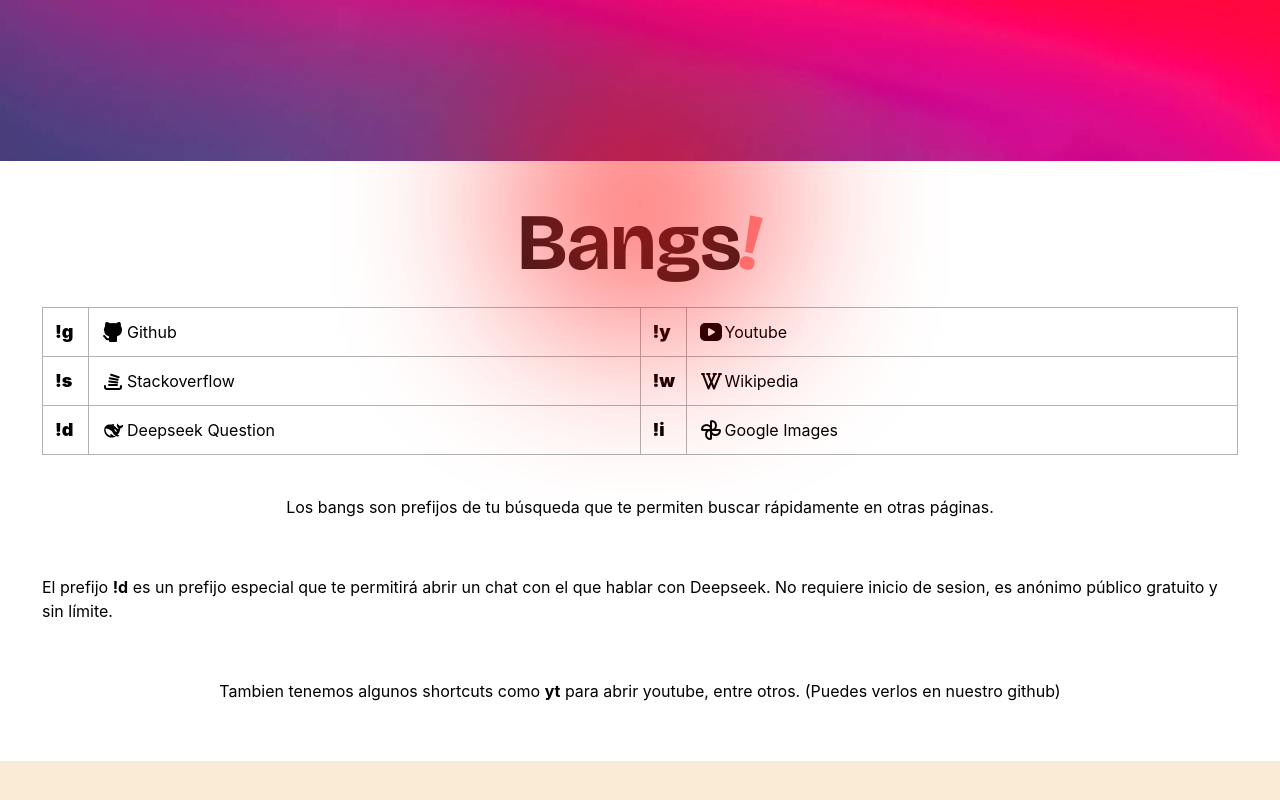
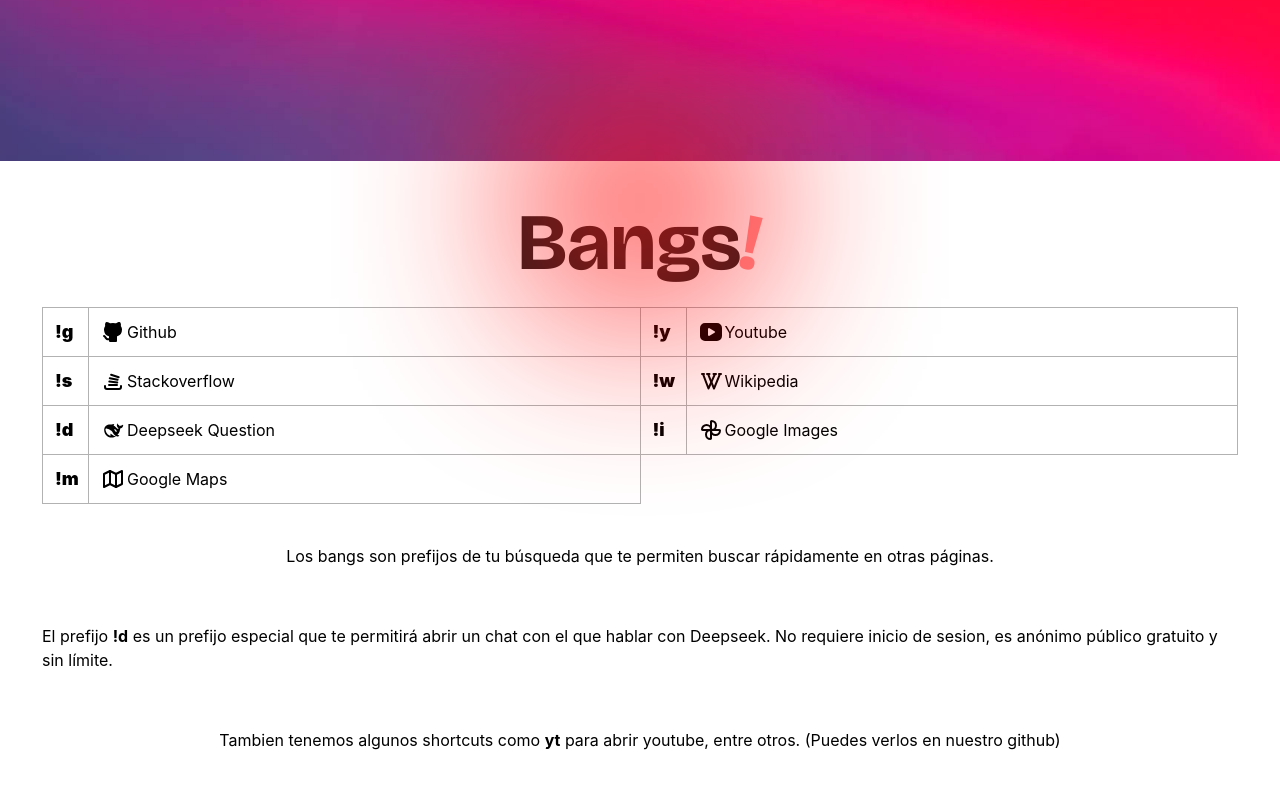
Before and after one commit to pico190/picosx_, a React (Vite) app: page / in a window 1280 px wide. Shown: the part 639-1439 px from the top of the page. Before the commit the page ends 1400 px from the top, so only its background shows below. Built offline with nearby package versions, Linux system fonts and the light colour scheme.

Commit message:
Add Google Maps Search Bang

```diff
--- a/src/bangs.js
+++ b/src/bangs.js
@@ -29,6 +29,11 @@ const bangs = {
         "icon": "<svg  xmlns=\"http://www.w3.org/2000/svg\"  width=\"24\"  height=\"24\"  viewBox=\"0 0 24 24\"  fill=\"none\"  stroke=\"currentColor\"  stroke-width=\"2\"  stroke-linecap=\"round\"  stroke-linejoin=\"round\"  class=\"icon icon-tabler icons-tabler-outline icon-tabler-brand-google-photos\"><path stroke=\"none\" d=\"M0 0h24v24H0z\" fill=\"none\"/><path d=\"M7.5 7c2.485 0 4.5 1.974 4.5 4.409v.591h-8.397a.61 .61 0 0 1 -.426 -.173a.585 .585 0 0 1 -.177 -.418c0 -2.435 2.015 -4.409 4.5 -4.409z\" /><path d=\"M16.5 17c-2.485 0 -4.5 -1.974 -4.5 -4.409v-.591h8.397c.333 0 .603 .265 .603 .591c0 2.435 -2.015 4.409 -4.5 4.409z\" /><path d=\"M7 16.5c0 -2.485 1.972 -4.5 4.405 -4.5h.595v8.392a.61 .61 0 0 1 -.173 .431a.584 .584 0 0 1 -.422 .177c-2.433 0 -4.405 -2.015 -4.405 -4.5z\" /><path d=\"M17 7.5c0 2.485 -1.972 4.5 -4.405 4.5h-.595v-8.397a.61 .61 0 0 1 .175 -.428a.584 .584 0 0 1 .42 -.175c2.433 0 4.405 2.015 4.405 4.5z\" /></svg>",
         "redirection": "https://www.google.com/search?q={input}&sclient=img&udm=2"
     },
+    "!m": {
+        "name": "Google Maps",
+        "icon": "<svg  xmlns=\"http://www.w3.org/2000/svg\"  width=\"24\"  height=\"24\"  viewBox=\"0 0 24 24\"  fill=\"none\"  stroke=\"currentColor\"  stroke-width=\"2\"  stroke-linecap=\"round\"  stroke-linejoin=\"round\"  class=\"icon icon-tabler icons-tabler-outline icon-tabler-map\"><path stroke=\"none\" d=\"M0 0h24v24H0z\" fill=\"none\"/><path d=\"M3 7l6 -3l6 3l6 -3v13l-6 3l-6 -3l-6 3v-13\" /><path d=\"M9 4v13\" /><path d=\"M15 7v13\" /></svg>",
+        "redirection": "https://www.google.com/maps/search/{input}"
+    },
     "<void>": {
         "name": "Google",
         "icon": "<svg  xmlns=\"http://www.w3.org/2000/svg\"  width=\"24\"  height=\"24\"  viewBox=\"0 0 24 24\"  fill=\"currentColor\"  class=\"icon icon-tabler icons-tabler-filled icon-tabler-brand-google\"><path stroke=\"none\" d=\"M0 0h24v24H0z\" fill=\"none\"/><path d=\"M12 2a9.96 9.96 0 0 1 6.29 2.226a1 1 0 0 1 .04 1.52l-1.51 1.362a1 1 0 0 1 -1.265 .06a6 6 0 1 0 2.103 6.836l.001 -.004h-3.66a1 1 0 0 1 -.992 -.883l-.007 -.117v-2a1 1 0 0 1 1 -1h6.945a1 1 0 0 1 .994 .89c.04 .367 .061 .737 .061 1.11c0 5.523 -4.477 10 -10 10s-10 -4.477 -10 -10s4.477 -10 10 -10z\" /></svg>",
--- a/src/main.jsx
+++ b/src/main.jsx
@@ -78,7 +78,6 @@ if(getQueryParams(window.location.href).q) {
         }
     }
 
-
 }
 
 createRoot(document.getElementById('root')).render(
```
